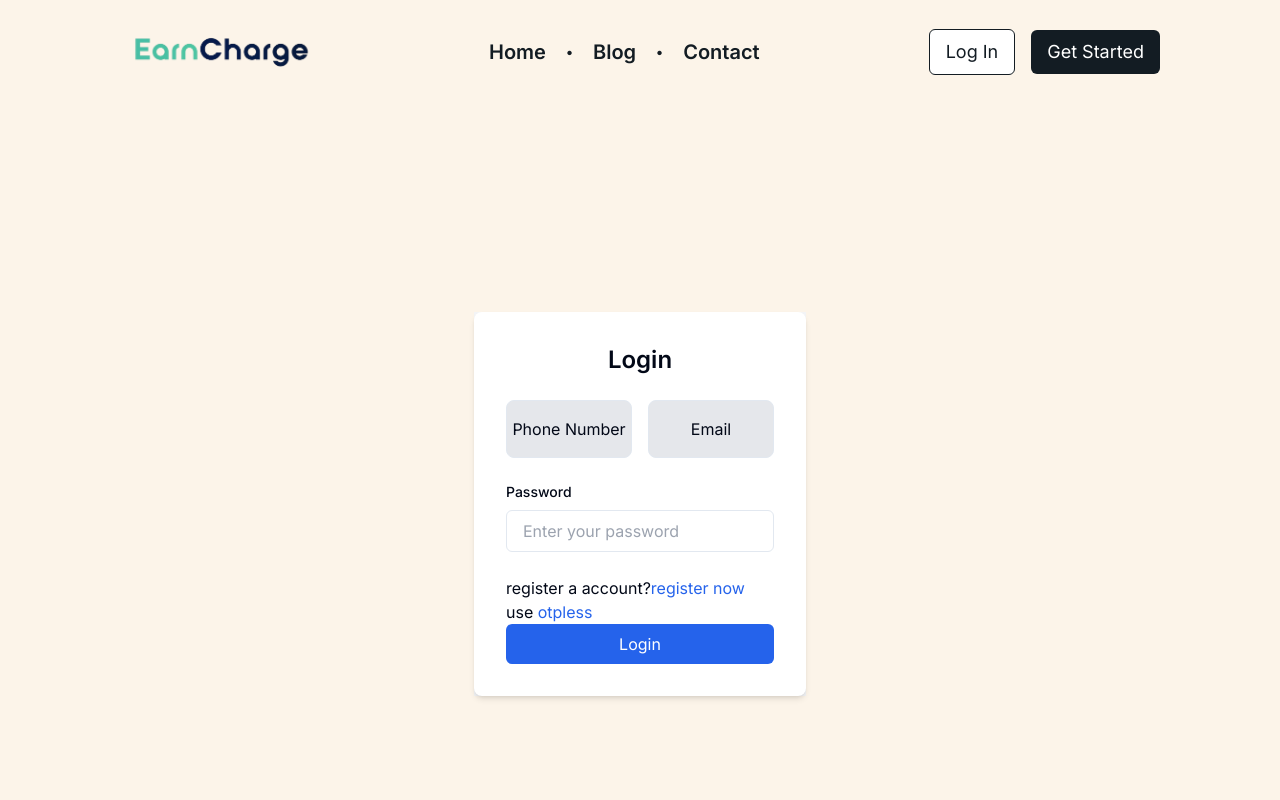
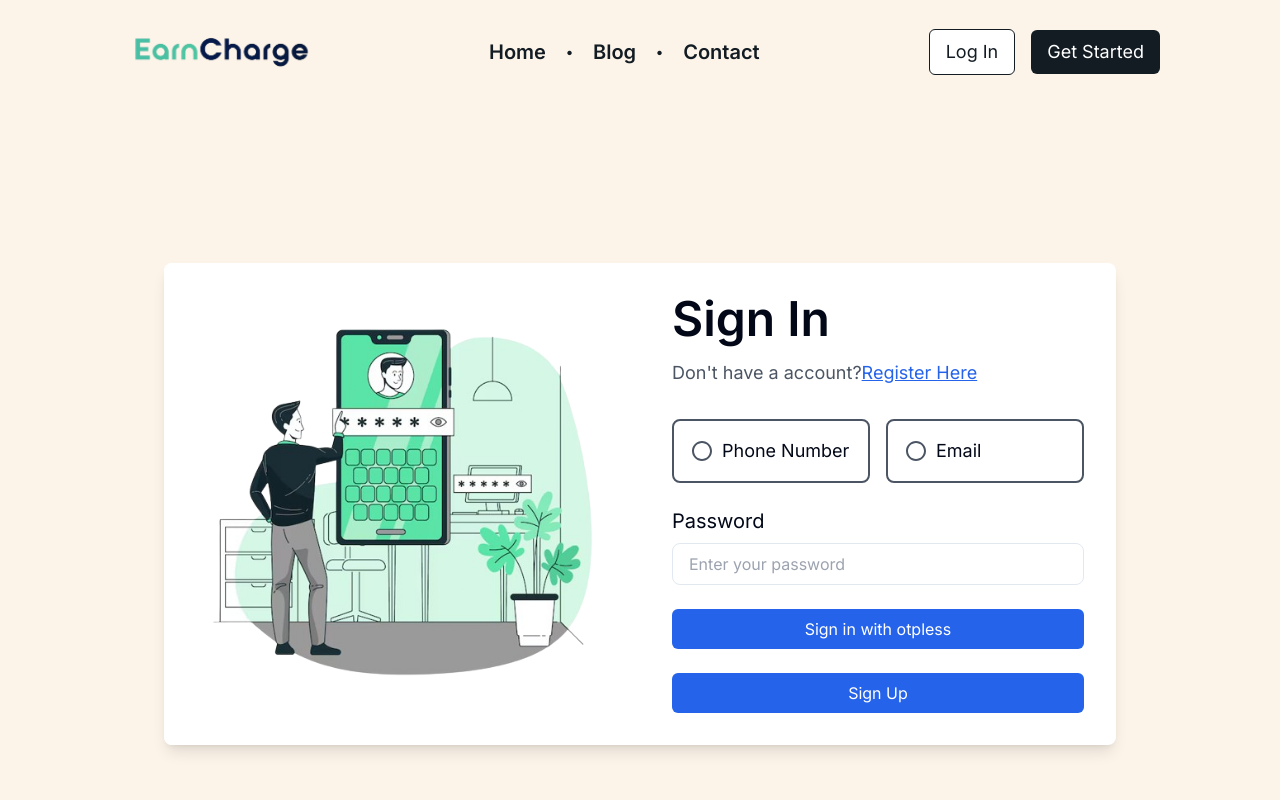
Before and after one commit to Vismay19999/earncharge-rewrite-frontend, a Next.js app: page /login in a window 1280 px wide. Shown: the top 800 px of the page. Built offline with nearby package versions, Linux system fonts and the light colour scheme.

Commit message:
gallery updated

```diff
--- a/src/components/auth/LoginForm.tsx
+++ b/src/components/auth/LoginForm.tsx
@@ -1,19 +1,25 @@
-'use client';
-import React, { useState } from 'react';
-import axios from 'axios';
-import { ToastContainer, toast } from 'react-toastify';
-import { motion } from 'framer-motion';
-import 'react-toastify/dist/ReactToastify.css';
-import Link from 'next/link';
-import { setTokens } from '@/utils/auth';
-import { useUser } from '@/actions/UserContext/UserContext';
+"use client";
+import React, { useState } from "react";
+import axios from "axios";
+import { ToastContainer, toast } from "react-toastify";
+import { motion } from "framer-motion";
+import "react-toastify/dist/ReactToastify.css";
+import Link from "next/link";
+import Image from "next/image";
+import { setTokens } from "@/utils/auth";
+import { useUser } from "@/actions/UserContext/UserContext";
+import login from "@/../public/login.png";
+import RadioButtonUncheckedIcon from "@mui/icons-material/RadioButtonUnchecked";
+import RadioButtonCheckedIcon from "@mui/icons-material/RadioButtonChecked";
 
 const LoginForm: React.FC = () => {
-    const [loginMethod, setLoginMethod] = useState<'phoneNumber' | 'email' | null>(null);
+  const [loginMethod, setLoginMethod] = useState<
+    "phoneNumber" | "email" | null
+  >(null);
   const [formData, setFormData] = useState({
-        phoneNumber: '',
-        email: '',
-        password: ''
+    phoneNumber: "",
+    email: "",
+    password: "",
   });
 
   const { setUser } = useUser();
@@ -22,84 +28,121 @@ const LoginForm: React.FC = () => {
     const { name, value } = e.target;
     setFormData((prevData) => ({
       ...prevData,
-            [name]: value
+      [name]: value,
     }));
   };
 
   const handleLogin = async () => {
     if (!loginMethod) {
-            toast.error('Please select a login method.');
+      toast.error("Please select a login method.");
       return;
     }
 
     try {
-            const response = await axios.post(`${process.env.NEXT_PUBLIC_API_URL}/v1/auth/login`, {
+      const response = await axios.post(
+        `${process.env.NEXT_PUBLIC_API_URL}/v1/auth/login`,
+        {
           [loginMethod]: formData[loginMethod],
-                password: formData.password
-            }, {
+          password: formData.password,
+        },
+        {
           headers: {
-                    'Authorization': 'Bearer YOUR_TOKEN',
-                    'Content-Type': 'application/json'
+            Authorization: "Bearer YOUR_TOKEN",
+            "Content-Type": "application/json",
+          },
         }
-            });
-
-            // Handle successful login
-            console.log(response.data);
+      );
 
       const { accessToken, refreshToken, user } = response.data;
       setTokens(accessToken, refreshToken);
       setUser(user);
-            toast.success('Login successful!');
+      toast.success("Login successful!");
     } catch (error) {
-            // Handle login error
-            console.error(error);
-            toast.error('Login failed. Please try again.');
+      toast.error("Login failed. Please try again.");
     }
   };
 
-    const handleMethodSelect = (selectedMethod: 'phoneNumber' | 'email') => {
+  const handleMethodSelect = (selectedMethod: "phoneNumber" | "email") => {
     setLoginMethod(selectedMethod);
   };
 
   return (
-        <div className="flex bg-gray-100">
-            <div className="w-full max-w-md bg-white shadow-md rounded-lg p-8">
-                <h2 className="text-2xl font-semibold text-center mb-6">Login</h2>
+    <div className="flex items-center">
+      <div className="shadow-lg rounded-lg bg-white flex w-full overflow-hidden">
+        {/* Left side with info */}
+        <div className="w-1/2 bg-white p-8 hidden md:flex flex-col justify-center">
+          <Image src={login} alt="login image" layout="responsive" />
+        </div>
+
+        {/* Right side with form */}
+        <div className="w-full md:w-1/2 p-8 max-w-lg mx-auto">
+          <h2 className="text-5xl font-semibold mb-4">Sign In</h2>
+          <div className="mb-8">
+            <span className="text-gray-600 text-lg">
+              Don&apos;t have a account?
+            </span>
+            <Link
+              href={"/register"}
+              className="text-blue-600 text-lg underline hover:no-underline"
+            >
+              Register Here
+            </Link>
+          </div>
 
           {/* Method Selection */}
           <div className="flex justify-between mb-6">
             <motion.div
               whileHover={{ scale: 1.05 }}
               whileTap={{ scale: 0.95 }}
-                        onClick={() => handleMethodSelect('phoneNumber')}
-                        className={`w-1/2 text-center py-4 border rounded-lg mr-2 cursor-pointer transition-colors duration-200 ${loginMethod === 'phoneNumber' ? 'bg-blue-600 text-white' : 'bg-gray-200'
+              onClick={() => handleMethodSelect("phoneNumber")}
+              className={`w-1/2 py-4 border-2 rounded-lg mr-2 cursor-pointer text-lg transition-colors duration-200 ${
+                loginMethod === "phoneNumber"
+                  ? "border-blue-600 text-gray-700"
+                  : "border-gray-600"
               }`}
             >
+              <div className="flex items-center px-4">
+                {loginMethod === "phoneNumber" ? (
+                  <RadioButtonCheckedIcon className="text-blue-600 mr-2" />
+                ) : (
+                  <RadioButtonUncheckedIcon className="text-gray-600 mr-2" />
+                )}
                 Phone Number
+              </div>
             </motion.div>
             <motion.div
               whileHover={{ scale: 1.05 }}
               whileTap={{ scale: 0.95 }}
-                        onClick={() => handleMethodSelect('email')}
-                        className={`w-1/2 text-center py-4 border rounded-lg ml-2 cursor-pointer transition-colors duration-200 ${loginMethod === 'email' ? 'bg-blue-600 text-white' : 'bg-gray-200'
+              onClick={() => handleMethodSelect("email")}
+              className={`w-1/2 py-4 border-2 rounded-lg ml-2 cursor-pointer text-lg transition-colors duration-200 ${
+                loginMethod === "email"
+                  ? "border-blue-600 text-gray-700"
+                  : "border-gray-600"
               }`}
             >
+              <div className="flex items-center px-4">
+                {loginMethod === "email" ? (
+                  <RadioButtonCheckedIcon className="text-blue-600 mr-2" />
+                ) : (
+                  <RadioButtonUncheckedIcon className="text-gray-600 mr-2" />
+                )}
                 Email
+              </div>
             </motion.div>
           </div>
 
           {/* Login Form */}
-                <form onSubmit={e => e.preventDefault()}>
-                    {loginMethod === 'phoneNumber' && (
+          <form onSubmit={(e) => e.preventDefault()}>
+            {loginMethod === "phoneNumber" && (
               <div className="mb-4">
-                            <label className="block text-sm font-medium mb-2" htmlFor="phoneNumber">
+                <label className="block text-xl mb-2" htmlFor="phoneNumber">
                   Phone Number
                 </label>
                 <input
                   type="tel"
                   id="phoneNumber"
                   name="phoneNumber"
-                                className="w-full px-4 py-2 border rounded-md focus:outline-none focus:ring-2 focus:ring-blue-500"
+                  className="w-full px-4 py-2 border rounded-lg focus:outline-none focus:ring-2 focus:ring-blue-500"
                   placeholder="Enter your phone number"
                   value={formData.phoneNumber}
                   onChange={handleInputChange}
@@ -107,16 +150,16 @@ const LoginForm: React.FC = () => {
               </div>
             )}
 
-                    {loginMethod === 'email' && (
+            {loginMethod === "email" && (
               <div className="mb-4">
-                            <label className="block text-sm font-medium mb-2" htmlFor="email">
+                <label className="block text-xl mb-2" htmlFor="email">
                   Email
                 </label>
                 <input
                   type="email"
                   id="email"
                   name="email"
-                                className="w-full px-4 py-2 border rounded-md focus:outline-none focus:ring-2 focus:ring-blue-500"
+                  className="w-full px-4 py-2 border rounded-lg focus:outline-none focus:ring-2 focus:ring-blue-500"
                   placeholder="Enter your email"
                   value={formData.email}
                   onChange={handleInputChange}
@@ -125,33 +168,43 @@ const LoginForm: React.FC = () => {
             )}
 
             <div className="mb-6">
-                        <label className="block text-sm font-medium mb-2" htmlFor="password">
+              <label className="block text-xl mb-2" htmlFor="password">
                 Password
               </label>
               <input
                 type="password"
                 id="password"
                 name="password"
-                            className="w-full px-4 py-2 border rounded-md focus:outline-none focus:ring-2 focus:ring-blue-500"
+                className="w-full px-4 py-2 border rounded-lg focus:outline-none focus:ring-2 focus:ring-blue-500"
                 placeholder="Enter your password"
                 value={formData.password}
                 onChange={handleInputChange}
               />
             </div>
-                    <div>
-                        <p>register a account?<Link className='text-blue-600' href={"/register"}>register now</Link></p>
-                        <p>use <Link className='text-blue-600' href={"/otpless/sendlink"}>otpless</Link></p>
+            <div className="mb-6">
+              <Link
+                href={"/otpless/sendlink"}
+                className="text-blue-600 hover:underline"
+              >
+                <button
+                  type="button"
+                  className="w-full bg-blue-600 text-white py-2 px-4 rounded-md hover:bg-blue-700 transition duration-200"
+                >
+                  Sign in with otpless
+                </button>
+              </Link>
             </div>
             <button
               type="button"
               className="w-full bg-blue-600 text-white py-2 px-4 rounded-md hover:bg-blue-700 transition duration-200"
               onClick={handleLogin}
-                        disabled={!loginMethod}  // Disable button until a method is selected
+              disabled={!loginMethod} // Disable button until a method is selected
             >
-                        Login
+              Sign Up
             </button>
           </form>
           <ToastContainer />
+        </div>
       </div>
     </div>
   );
```
Also changed, not shown: public/login.png (added). Lines whose indentation alone changed are shown as unchanged.
